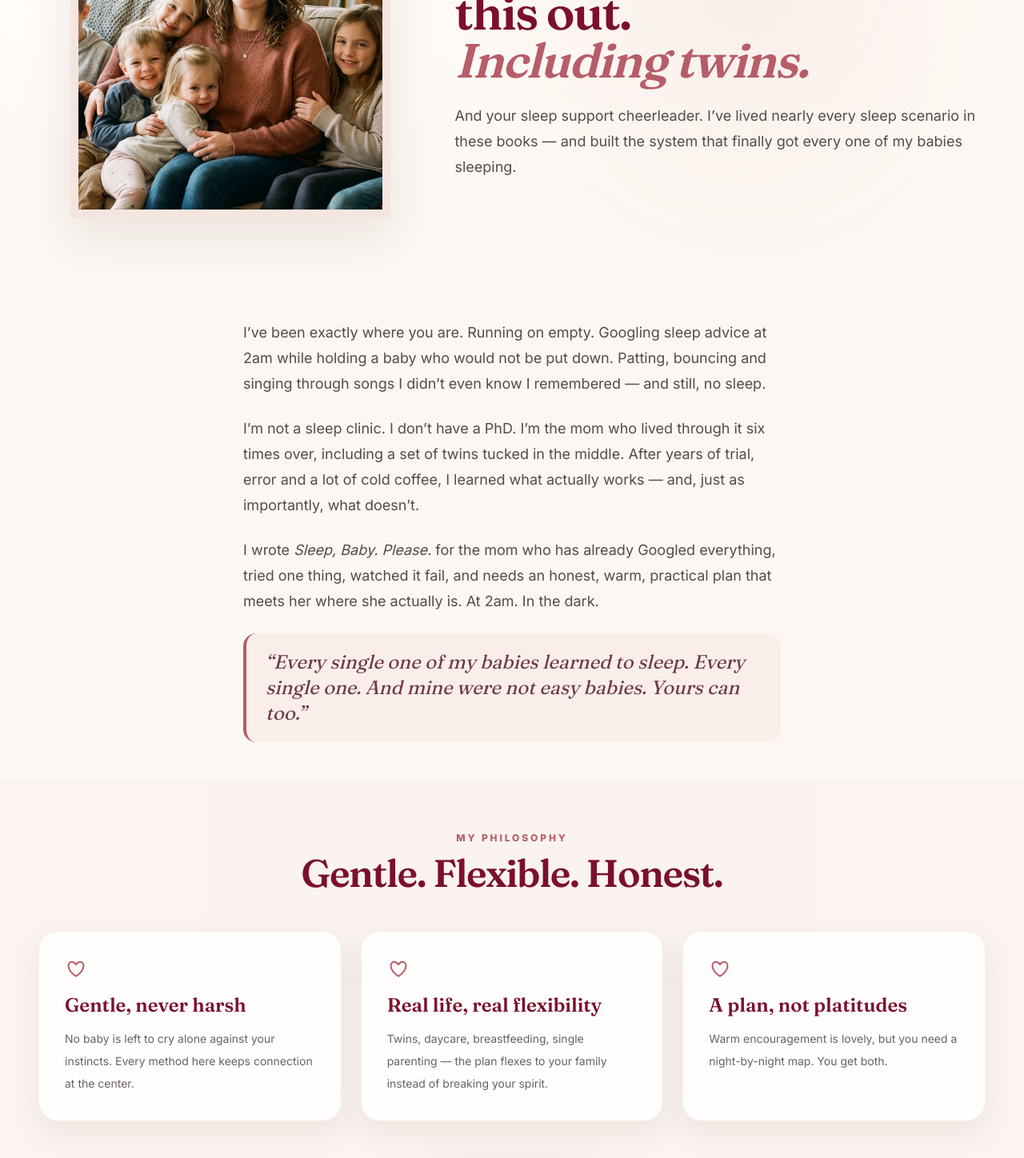
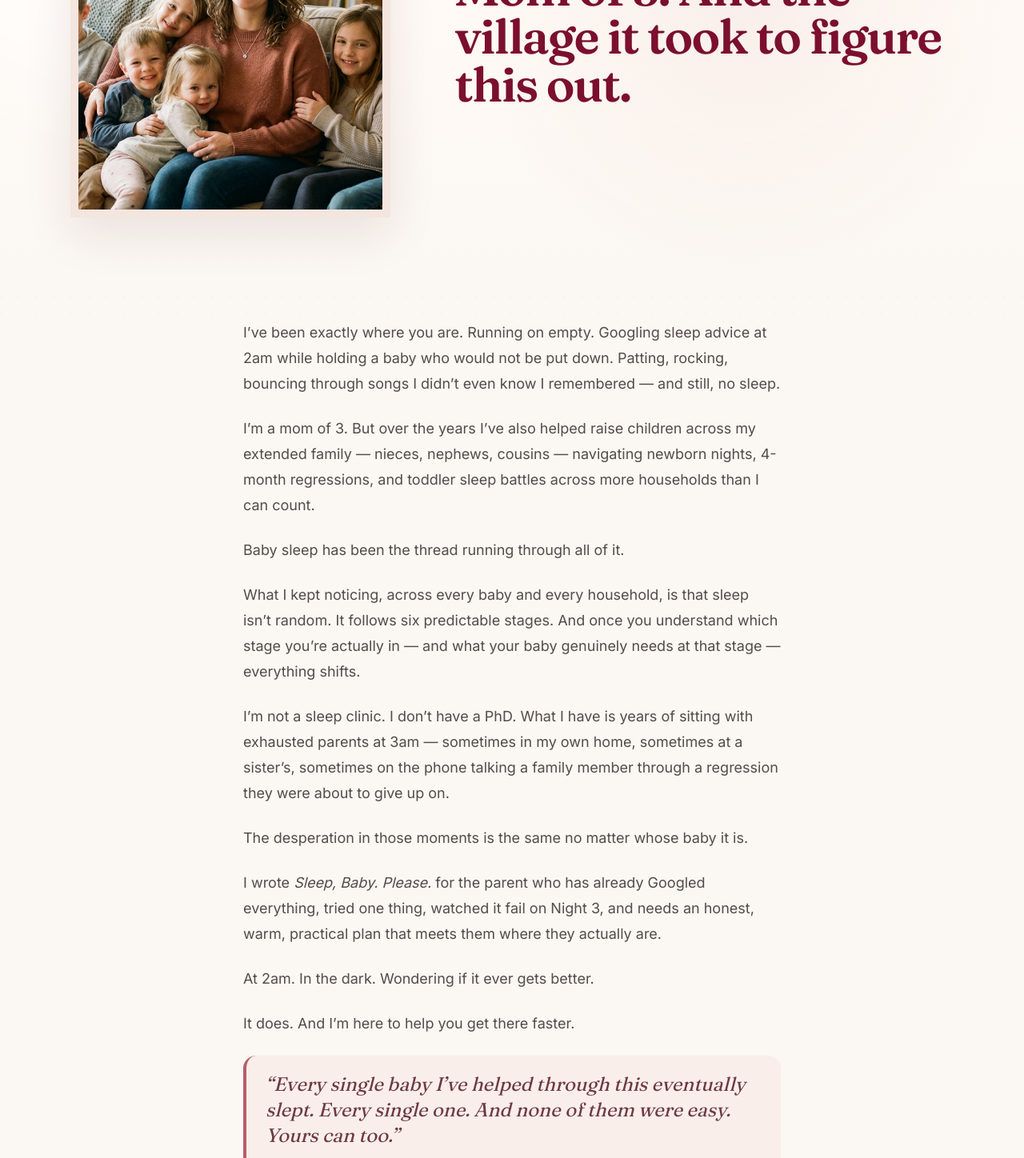
Before and after one commit to ocpdeji/sleepBaby, a Next.js app in the folder website/: page /about in a window 1280 px wide. Shown: the part 400-1848 px from the top of the page at 80% size. Built offline with nearby package versions, Linux system fonts and the light colour scheme; no server answers.

Commit message:
Refine text content in AboutPage component
Updated text for clarity and improved readability in the About page.

```diff
--- a/website/app/about/page.tsx
+++ b/website/app/about/page.tsx
@@ -14,15 +14,15 @@ export const metadata: Metadata = {
 const philosophy = [
   {
     title: 'Gentle, never harsh',
-    body: 'No baby is left to cry alone against your instincts. Every method here keeps connection at the center.',
+    body: 'No baby is left to cry alone against your instincts. Every method in these books keeps connection at the centre.',
   },
   {
     title: 'Real life, real flexibility',
-    body: 'Twins, daycare, breastfeeding, single parenting — the plan flexes to your family instead of breaking your spirit.',
+    body: 'Daycare, breastfeeding, single parenting, multiple kids — the plan flexes to your family instead of breaking your spirit.',
   },
   {
     title: 'A plan, not platitudes',
-    body: 'Warm encouragement is lovely, but you need a night-by-night map. You get both.',
+    body: 'Warm encouragement is lovely. But at 2am you need a night-by-night map. You get both.',
   },
 ];
 
@@ -46,14 +46,8 @@ export default function AboutPage() {
               Hi, I’m Kate
             </p>
             <h1 className="mt-3 font-serif text-5xl font-semibold leading-[1.02] tracking-[-0.03em] text-wine2 sm:text-6xl">
-              Mom of 3.And the village it took to figure this out.
-              <span className="block italic text-rose">Including twins.</span>
+              Mom of 3. And the village it took to figure this out.
             </h1>
-            <p className="mt-6 text-lg leading-8 text-ink/80">
-              And your sleep support cheerleader. I’ve lived nearly every sleep
-              scenario in these books — and built the system that finally got every
-              one of my babies sleeping.
-            </p>
           </div>
         </div>
       </section>
@@ -62,24 +56,46 @@ export default function AboutPage() {
         <div className="space-y-6 text-lg leading-8 text-ink/80">
           <p>
             I’ve been exactly where you are. Running on empty. Googling sleep advice
-            at 2am while holding a baby who would not be put down. Patting, bouncing
-            and singing through songs I didn’t even know I remembered — and still,
-            no sleep.
+            at 2am while holding a baby who would not be put down. Patting, rocking,
+            bouncing through songs I didn’t even know I remembered — and still, no
+            sleep.
           </p>
           <p>
-            I’m not a sleep clinic. I don’t have a PhD. I’m the mom who lived through
-            it six times over, including a set of twins tucked in the middle. After
-            years of trial, error and a lot of cold coffee, I learned what actually
-            works — and, just as importantly, what doesn’t.
+            I’m a mom of 3. But over the years I’ve also helped raise children
+            across my extended family — nieces, nephews, cousins — navigating
+            newborn nights, 4-month regressions, and toddler sleep battles across
+            more households than I can count.
+          </p>
+          <p>Baby sleep has been the thread running through all of it.</p>
+          <p>
+            What I kept noticing, across every baby and every household, is that
+            sleep isn’t random. It follows six predictable stages. And once you
+            understand which stage you’re actually in — and what your baby
+            genuinely needs at that stage — everything shifts.
           </p>
           <p>
-            I wrote <em>Sleep, Baby. Please.</em> for the mom who has already Googled
-            everything, tried one thing, watched it fail, and needs an honest, warm,
-            practical plan that meets her where she actually is. At 2am. In the dark.
+            I’m not a sleep clinic. I don’t have a PhD. What I have is years of
+            sitting with exhausted parents at 3am — sometimes in my own home,
+            sometimes at a sister’s, sometimes on the phone talking a family member
+            through a regression they were about to give up on.
           </p>
+          <p>
+            The desperation in those moments is the same no matter whose baby it is.
+          </p>
+          <p>
+            I wrote <em>Sleep, Baby. Please.</em> for the parent who has already
+            Googled everything, tried one thing, watched it fail on Night 3, and
+            needs an honest, warm, practical plan that meets them where they
+            actually are.
+          </p>
+          <p>At 2am. In the dark. Wondering if it ever gets better.</p>
+          <p>It does. And I’m here to help you get there faster.</p>
           <blockquote className="rounded-2xl border-l-4 border-rose bg-blush2 px-6 py-5 font-serif text-2xl italic text-cocoa">
-            “Every single one of my babies learned to sleep. Every single one. And
-            mine were not easy babies. Yours can too.”
+            “Every single baby I’ve helped through this eventually slept. Every
+            single one. And none of them were easy. Yours can too.”
+            <footer className="mt-3 text-base font-sans not-italic font-semibold text-rose">
+              — Kate, Six &amp; Thriving
+            </footer>
           </blockquote>
         </div>
       </section>
```
